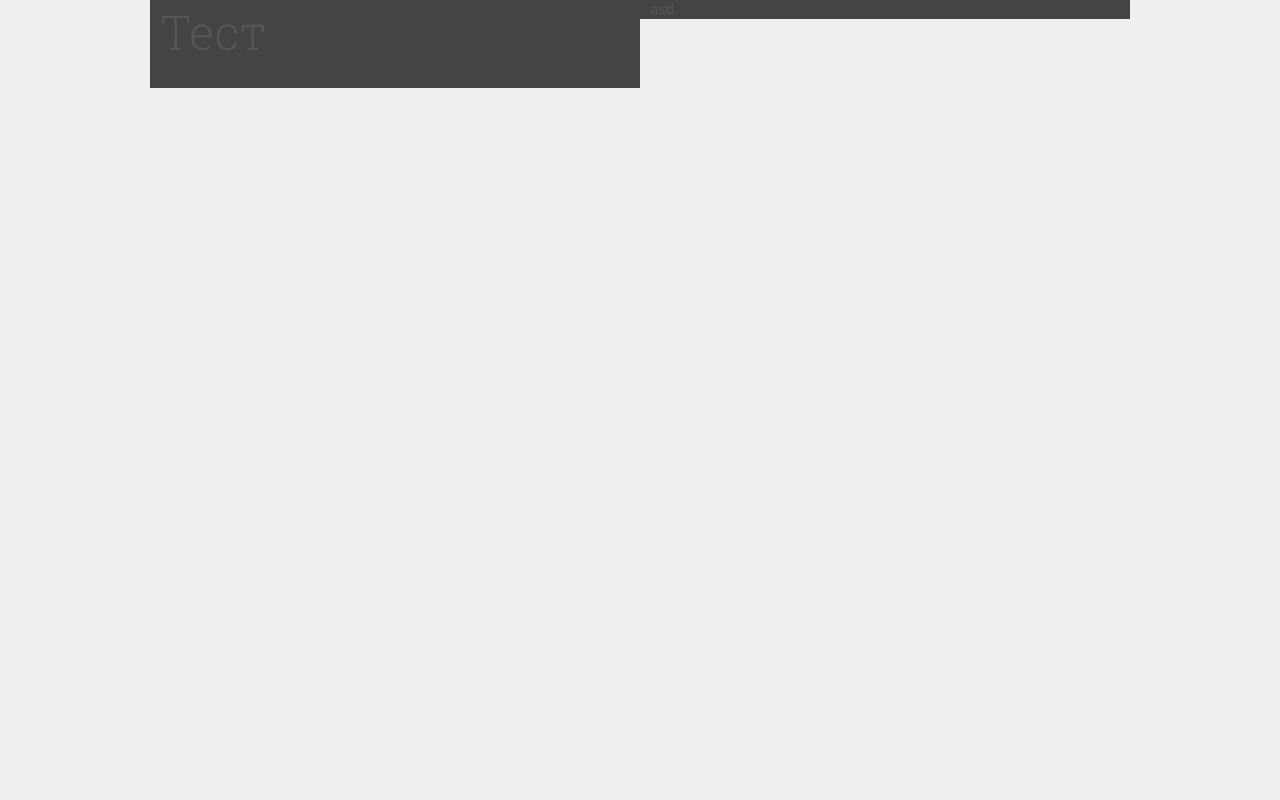
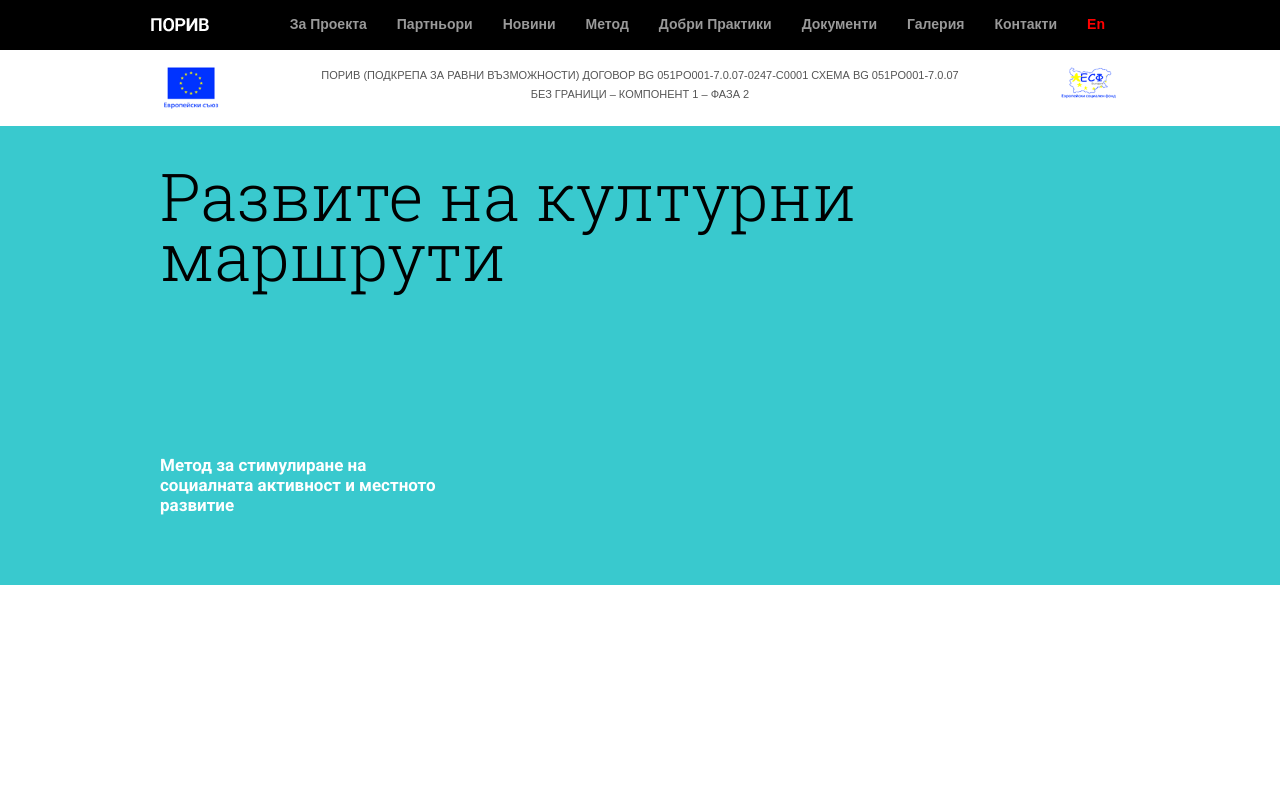
Before and after one commit to georgieff/poriv, a PHP site: page / in a window 1280 px wide. Run offline with PHP 8.4, Linux system fonts and the light colour scheme.

Commit message:
added some more section styles and content

```diff
--- a/assets/css/style.css
+++ b/assets/css/style.css
@@ -1,22 +1,12 @@
 *, *:before, *:after, input[type="radio"],
-input[type="checkbox"], .col1, .col2, .col3, .col4, .col5, .col6, .col7, .col8, .col9, .col10, .col11, .col12, .Section {
+input[type="checkbox"], .col1, .col2, .col3, .col4, .col5, .col6, .col7, .col8, .col9, .col10, .col11, .col12 {
   -webkit-box-sizing: border-box;
   -moz-box-sizing: border-box;
   box-sizing: border-box;
 }
 .ie7 *, .ie7 *:before, .ie7 *:after, .ie7 input[type="radio"],
-.ie7 input[type="checkbox"], .ie7 .col1, .ie7 .col2, .ie7 .col3, .ie7 .col4, .ie7 .col5, .ie7 .col6, .ie7 .col7, .ie7 .col8, .ie7 .col9, .ie7 .col10, .ie7 .col11, .ie7 .col12, .ie7 .Section {
+.ie7 input[type="checkbox"], .ie7 .col1, .ie7 .col2, .ie7 .col3, .ie7 .col4, .ie7 .col5, .ie7 .col6, .ie7 .col7, .ie7 .col8, .ie7 .col9, .ie7 .col10, .ie7 .col11, .ie7 .col12 {
   behavior: url("../htc/boxsizing.htc");
-}
-
-.Section {
-  background-repeat: no-repeat;
-  background-attachment: fixed;
-  background-position: center center;
-  -webkit-background-size: cover;
-  -moz-background-size: cover;
-  -o-background-size: cover;
-  background-size: cover;
 }
 
 dl, .cont, .row, .mcf {
@@ -59,7 +49,7 @@ html {
 body {
   margin: 0;
   color: #555555;
-  background: #efefef;
+  background: white;
   font: 400 15px/1.25 Arial, Helvetica, sans-serif;
 }
 
@@ -173,11 +163,13 @@ dd {
 
 h1, .h1 {
   margin: 0 0 25px;
-  font: 300 48px "Roboto Slab", "Myriad Pro", "Segoe UI", Arial, Helvetica, serif;
+  font: 300 48px/1 "Roboto Slab", "Myriad Pro", "Segoe UI", Arial, Helvetica, serif;
 }
 h1.large, .h1.large {
   margin: 0 0 170px;
   font-size: 66px;
+  line-height: 0.9em;
+  color: #000;
 }
 
 h2, .h2 {
@@ -188,7 +180,7 @@ h2, .h2 {
 h3, .h3 {
   margin: 0 0 20px;
   font: 300 28px/1.2 "Roboto", "Segoe UI", Arial, Helvetica, sans-serif;
-  color: black;
+  color: #000;
 }
 
 h4, .h4 {
@@ -198,12 +190,12 @@ h4, .h4 {
 
 h5, .h5 {
   margin: 0 0 30px;
-  font: 500 18px "Roboto Slab", "Myriad Pro", "Segoe UI", Arial, Helvetica, serif;
+  font: 700 17px "Roboto", "Segoe UI", Arial, Helvetica, sans-serif;
 }
 
 h6, .h6 {
   margin: 0 0 20px;
-  font: 700 18px/1 "Roboto Slab", "Myriad Pro", "Segoe UI", Arial, Helvetica, serif;
+  font: 700 18px/1 "Roboto", "Segoe UI", Arial, Helvetica, sans-serif;
   text-transform: uppercase;
 }
 
@@ -406,11 +398,70 @@ textarea {
 }
 
 .Section {
-  padding: 100px 0;
+  padding: 50px 0;
 }
 
-.Section-light {
-  background: #f8f8f8;
+.Section-big {
+  padding: 85px 0;
+}
+
+.Section-black, .Section-nav {
+  padding: 35px 0;
+  background: #000;
+  color: #fff;
+}
+
+.Section-nav {
+  padding: 0;
+}
+.Section-nav .logo {
+  padding: 15px 0;
+}
+
+.Section-grey {
+  padding: 60px 0;
+  background: #e3e0e0;
+}
+
+.Section-header {
+  padding: 40px 0;
+  background: #39c9ce;
+  color: #fff;
+}
+
+.Section-eu {
+  padding: 15px 0;
+}
+.Section-eu span {
+  font-size: 11px;
+  text-transform: uppercase;
+}
+
+.Nav {
+  float: right;
+  margin: 0;
+  padding: 0;
+  font-weight: 700;
+  font-size: 0;
+  list-style-type: none;
+}
+.Nav > li {
+  display: inline-block;
+  list-style-type: none;
+}
+.Nav a {
+  display: inline-block;
+  padding: 15px;
+  line-height: 18px;
+  font-size: 14px;
+  color: #999;
+}
+.Nav a.special {
+  color: #ff0000;
+}
+.Nav a:hover {
+  color: #ffffff;
+  text-decoration: none;
 }
 
 #mod .mtac {
@@ -436,6 +487,12 @@ textarea {
 }
 #mod .mdi {
   display: inline;
+}
+#mod .mvat {
+  vertical-align: top;
+}
+#mod .mvam {
+  vertical-align: middle;
 }
 #mod .mmb1 {
   margin-bottom: 10px;
--- a/assets/sass/core/_modifiers.scss
+++ b/assets/sass/core/_modifiers.scss
@@ -32,6 +32,14 @@
     display: inline;
   }
 
+  .mvat {
+    vertical-align: top;
+  }
+
+  .mvam {
+    vertical-align: middle;
+  }
+
   @for $i from 1 through 5 {
     .mmb#{$i} {
       margin-bottom: 10px*$i;
--- a/assets/sass/core/_normalize.scss
+++ b/assets/sass/core/_normalize.scss
@@ -144,11 +144,13 @@ dd {
 // headings
 h1, .h1 {
   margin: 0 0 25px;
-  font: 300 48px $font-family-1;
+  font: 300 48px / 1 $font-family-1;
 
   &.large {
     margin: 0 0 170px;
-    font-size: 66px
+    font-size: 66px;
+    line-height: 0.9em;
+    color: #000;
   }
 }
 
@@ -161,7 +163,7 @@ h2, .h2 {
 h3, .h3 {
   margin: 0 0 20px;
   font: 300 28px / 1.2 $font-family-2;
-  color: #000
+  color: #000;
 }
 
 h4, .h4 {
@@ -171,12 +173,12 @@ h4, .h4 {
 
 h5, .h5 {
   margin: 0 0 30px;
-  font: 500 18px $font-family-1;
+  font: 700 17px $font-family-2;
 }
 
 h6, .h6 {
   margin: 0 0 20px;
-  font: 700 18px / 1 $font-family-1;
+  font: 700 18px / 1 $font-family-2;
   text-transform: uppercase;
 }
 
--- a/assets/sass/core/_settings.scss
+++ b/assets/sass/core/_settings.scss
@@ -11,6 +11,6 @@ $error-color: #da0011;
 $font-family-1: "Roboto Slab","Myriad Pro", "Segoe UI", Arial, Helvetica, serif;
 $font-family-2: "Roboto", "Segoe UI", Arial, Helvetica, sans-serif;;
 
-$base-background-color: #efefef;
+$base-background-color: #fff;
 $base-alpha-color: rgba(0,0,0, 0.05);
 $second-alpha-color: rgba(#fff, 1);
--- /dev/null
+++ b/assets/sass/modules/_nav.scss
@@ -0,0 +1,30 @@
+.Nav {
+  float: right;
+  margin: 0;
+  padding: 0;
+  font-weight: 700;
+  font-size: 0;
+  list-style-type: none;
+
+  > li {
+    display: inline-block;
+    list-style-type: none;
+  }
+
+  a {
+    display: inline-block;
+    padding: 15px;
+    line-height: 18px;
+    font-size: 14px;
+    color: #999;
+
+    &.special {
+      color: #ff0000;
+    }
+
+    &:hover {
+      color: #ffffff;
+      text-decoration: none;
+    }
+  }
+}
--- a/assets/sass/modules/_sections.scss
+++ b/assets/sass/modules/_sections.scss
@@ -1,12 +1,48 @@
-$section-padding: 100px;
+$section-padding-super-large: 85px;
+$section-padding: 50px;
+$section-padding-large: 60px;
+$section-padding-small: 35px;
 $bg-section-height: 600px;
 
 .Section {
-  @extend %bs-border-box;
-  @extend %bs-cover;
   padding: $section-padding 0;
 }
 
-.Section-light {
-  background: #f8f8f8;
+.Section-big {
+  padding: $section-padding-super-large 0;
 }
+
+.Section-black {
+  padding: $section-padding-small 0;
+  background: #000;
+  color: #fff;
+}
+
+.Section-nav {
+  @extend .Section-black;
+  padding: 0;
+
+  .logo {
+    padding: 15px 0;
+  }
+}
+
+.Section-grey {
+  padding: $section-padding-large 0;
+  background: #e3e0e0;
+}
+
+.Section-header {
+  padding: 40px 0;
+  background: #39c9ce;
+  color: #fff;
+}
+
+.Section-eu {
+  padding: 15px 0;
+
+  span {
+    font-size: 11px;
+    text-transform: uppercase;
+  }
+}
--- a/assets/sass/style.scss
+++ b/assets/sass/style.scss
@@ -10,7 +10,7 @@
 //modules
 @import "modules/sections";
 // @import "modules/images";
-// @import "modules/nav";
+ @import "modules/nav";
 // @import "modules/tags";
 // @import "modules/buttons";
 // @import "modules/tables";
--- a/index.php
+++ b/index.php
@@ -7,14 +7,59 @@
   <link href='http://fonts.googleapis.com/css?family=Roboto:700,300&subset=latin,cyrillic-ext,cyrillic' rel='stylesheet' type='text/css'>
   <link rel="stylesheet" href="assets/css/style.css">
 </head>
-<body>
-  <div class="cont">
-    <div class="row">
-      <div class="col6" style="background: #444">
-      <h1>Тест</h1>
+<body id="mod">
+  <section class="Section-nav">
+    <div class="cont">
+      <div class="row">
+        <div class="col1 logo">
+          <img src="assets/img/poriv-logo.png" alt="poriv">
+        </div>
+        <div class="col11">
+          <ul class="Nav">
+            <li><a href="">За Проекта</a></li>
+            <li><a href="">Партньори</a></li>
+            <li><a href="">Новини</a></li>
+            <li><a href="">Метод</a></li>
+            <li><a href="">Добри Практики</a></li>
+            <li><a href="">Документи</a></li>
+            <li><a href="">Галерия</a></li>
+            <li><a href="">Контакти</a></li>
+            <li><a href="" class="special">En</a></li>
+          </ul>
+        </div>
       </div>
-      <div class="col6" style="background: #444">asd</div>
     </div>
-  </div>
+  </section>
+
+  <section class="Section-eu mtac">
+    <div class="cont">
+      <div class="row">
+        <div class="col1">
+          <img src="assets/img/eu.png" alt="EU">
+        </div>
+        <div class="col10" >
+          <span>ПОРИВ (подкрепа за равни възможности) Договор BG 051PO001-7.0.07-0247-C0001 Схема BG 051PO001-7.0.07
+            <br>Без граници – Компонент 1 – Фаза 2
+          </span>
+        </div>
+        <div class="col1">
+          <img src="assets/img/esf.png" alt="ESF">
+        </div>
+      </div>
+    </div>
+  </section>
+
+
+  <section class="Section-header">
+    <div class="cont">
+      <div class="row">
+        <div class="col12">
+          <h1 class="large">Развите на културни<br>маршрути</h1>
+          <h5>Метод за стимулиране на<br> социалната активност и местното<br> развитие</h5>
+        </div>
+      </div>
+    </div>
+  </section>
+
 </body>
 </html>
```
Also changed, not shown: assets/img/esf.png (added), assets/img/eu.png (added), assets/img/poriv-logo.png (added), 3 other files.
